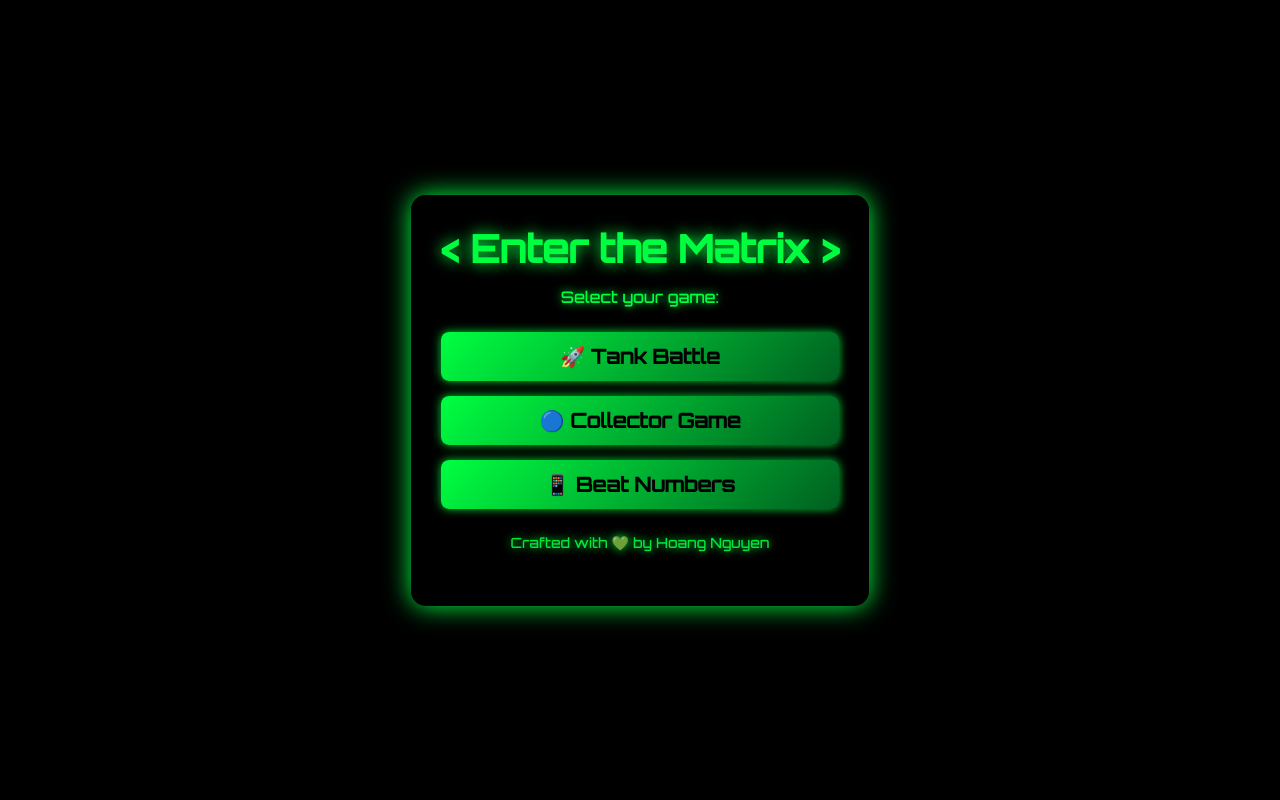
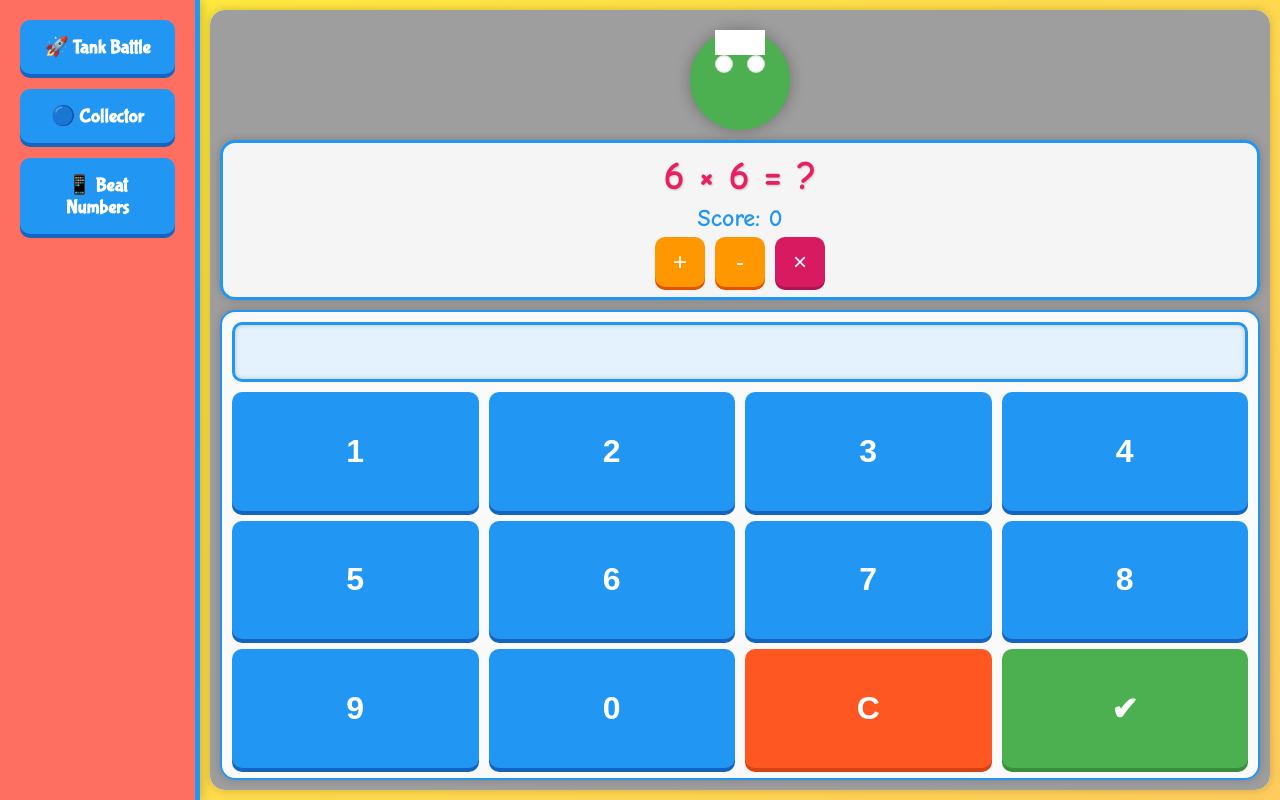
Before and after one commit to icjustin/icjustin, a plain HTML site: page index.html in a window 1280 px wide. Drawn offline with Linux system fonts and the light colour scheme.

Commit message:
Update index.html

```diff
--- a/index.html
+++ b/index.html
@@ -3,158 +3,127 @@
 <head>
   <meta charset="UTF-8">
   <meta name="viewport" content="width=device-width, initial-scale=1.0">
-    <title>Game Hub - Matrix Edition</title>
-    <link rel="preconnect" href="https://fonts.googleapis.com">
-    <link rel="preconnect" href="https://fonts.gstatic.com" crossorigin>
-    <link href="https://fonts.googleapis.com/css2?family=Orbitron:wght@500&display=swap" rel="stylesheet">
+  <title>Game Hub - Kids Edition</title>
+  <link href="https://fonts.googleapis.com/css2?family=Bubblegum+Sans&display=swap" rel="stylesheet">
   <style>
     * {
       margin: 0;
       padding: 0;
       box-sizing: border-box;
     }
-
-        body, html {
+    html, body {
+      height: 100vh;
+      width: 100vw;
+      font-family: 'Bubblegum Sans', sans-serif;
+      background: linear-gradient(135deg, #ffeb3b, #ffcc5c);
+      color: #333;
+      touch-action: manipulation;
+      display: flex;
+      flex-direction: column;
+    }
+    #appContainer {
+      display: flex;
+      height: 100%;
       width: 100%;
-            height: 100%;
-            overflow: hidden;
-            display: flex;
-            justify-content: center;
-            align-items: center;
-            font-family: 'Orbitron', monospace;
-            color: #00FF41;
-            background-color: #000;
-            position: relative;
     }
-
-        canvas {
-            position: absolute;
-            top: 0;
-            left: 0;
-            width: 100%;
-            height: 100%;
-            z-index: -1;
-        }
-
-        .container {
-            backdrop-filter: blur(5px);
-            background: rgba(0, 0, 0, 0.7);
-            border-radius: 15px;
-            box-shadow: 0 0 25px #00FF41;
-            padding: 30px;
-            max-width: 500px;
-            text-align: center;
-            animation: pulseGlow 2s infinite alternate;
-        }
-
-        @keyframes pulseGlow {
-            from { box-shadow: 0 0 10px #00FF41; }
-            to { box-shadow: 0 0 30px #00FF41; }
-        }
-
-        h1 {
-            font-size: 38px;
-            margin-bottom: 15px;
-            text-shadow: 0 0 15px #00FF41;
-        }
-
-        p {
-            font-size: 16px;
-            margin-bottom: 25px;
-            text-shadow: 0 0 10px #00FF41;
-        }
-
-        .links {
+    #sidebar {
+      width: 200px;
+      background: #ff6f61;
+      padding: 20px;
       display: flex;
       flex-direction: column;
       gap: 15px;
+      border-right: 5px solid #2196f3;
+      box-shadow: 2px 0 10px rgba(0, 0, 0, 0.2);
+      transition: all 0.3s ease-in-out;
+    }
+    .game-link {
+      display: block;
+      padding: 15px;
+      font-size: 1.2rem;
+      font-weight: bold;
+      color: #fff;
+      background: #2196f3;
+      text-decoration: none;
+      border-radius: 10px;
+      transition: transform 0.3s, background 0.3s;
+      box-shadow: 0 4px #1565c0;
+      text-align: center;
+      cursor: pointer;
+    }
+    .game-link:hover {
+      transform: scale(1.05);
+      background: #42a5f5;
+      box-shadow: 0 0 10px rgba(0, 0, 255, 0.5);
+    }
+    .game-link:active {
+      transform: translateY(2px);
+      box-shadow: 0 2px #1565c0;
+    }
+    #mainContent {
+      flex: 1;
+      padding: 10px;
+      display: flex;
+      flex-direction: column;
+      align-items: center;
+    }
+    #gameFrame {
+      width: 100%;
+      height: 100%;
+      border: none;
+      border-radius: 15px;
+      background: rgba(255, 255, 255, 0.95);
+      box-shadow: 0 0 10px rgba(0, 0, 0, 0.2);
     }
 
+    /* Mobile Styles */
+    @media (max-width: 768px) {
+      #appContainer {
+        flex-direction: column;
+      }
+      #sidebar {
+        width: 100%;
+        padding: 10px;
+        flex-direction: row;
+        justify-content: space-around;
+        position: fixed;
+        bottom: 0;
+        left: 0;
+        height: 60px;
+        border-right: none;
+        border-top: 5px solid #2196f3;
+        box-shadow: 0 -2px 10px rgba(0, 0, 0, 0.2);
+      }
       .game-link {
-            display: block;
-            padding: 12px;
-            font-size: 20px;
-            font-weight: bold;
-            color: #000;
-            background-image: linear-gradient(135deg, #00FF41, #005F20);
-            text-decoration: none;
-            border-radius: 8px;
-            transition: transform 0.3s, background-image 0.3s;
-            box-shadow: 0 0 10px rgba(0, 255, 65, 0.8);
+        font-size: 1rem;
+        padding: 10px;
+        flex: 1;
       }
-
-        .game-link:hover {
-            transform: scale(1.1);
-            background-image: linear-gradient(135deg, #005F20, #00FF41);
-            box-shadow: 0 0 20px rgba(0, 255, 65, 1);
+      #mainContent {
+        padding-bottom: 70px; /* Space for the bottom navigation */
       }
-
-        .footer {
-            margin-top: 25px;
-            font-size: 14px;
-            opacity: 0.9;
-        }
-
-        @media (max-width: 600px) {
-            .container {
-                width: 90%;
-                padding: 20px;
+      #gameFrame {
+        border-radius: 10px;
       }
     }
   </style>
 </head>
 <body>
-    <canvas id="matrixCanvas"></canvas>
-
-    <div class="container">
-        <h1>&lt; Enter the Matrix &gt;</h1>
-        <p>Select your game:</p>
-
-        <div class="links">
-            <a href="tank.html" class="game-link">🚀 Tank Battle</a>
-            <a href="collector.html" class="game-link">🔵 Collector Game</a>
-            <a href="calculator.html" class="game-link">📱 Beat Numbers</a>
+  <div id="appContainer">
+    <div id="sidebar">
+      <a class="game-link" onclick="loadGame('tank.html')">🚀 Tank Battle</a>
+      <a class="game-link" onclick="loadGame('collector.html')">🔵 Collector</a>
+      <a class="game-link" onclick="loadGame('calculator.html')">📱 Beat Numbers</a>
     </div>
-
-        <p class="footer">Crafted with 💚 by Hoang Nguyen</p>
+    <div id="mainContent">
+      <iframe id="gameFrame" src="calculator.html"></iframe>
+    </div>
   </div>
 
   <script>
-        const canvas = document.getElementById("matrixCanvas");
-        const ctx = canvas.getContext("2d");
-
-        canvas.width = window.innerWidth;
-        canvas.height = window.innerHeight;
-
-        const matrixChars = "アァカサタナハマヤャラワヲン0123456789";
-        const fontSize = 18;
-        const columns = Math.floor(canvas.width / fontSize);
-        const drops = Array(columns).fill(0);
-
-        function drawMatrix() {
-            ctx.fillStyle = "rgba(0, 0, 0, 0.05)";
-            ctx.fillRect(0, 0, canvas.width, canvas.height);
-
-            ctx.fillStyle = "#00FF41";
-            ctx.font = fontSize + "px monospace";
-
-            for (let i = 0; i < drops.length; i++) {
-                const text = matrixChars.charAt(Math.floor(Math.random() * matrixChars.length));
-                ctx.fillText(text, i * fontSize, drops[i] * fontSize);
-
-                if (drops[i] * fontSize > canvas.height && Math.random() > 0.975) {
-                    drops[i] = 0;
+    function loadGame(gameUrl) {
+      document.getElementById('gameFrame').src = gameUrl;
     }
-                drops[i]++;
-            }
-        }
-
-        setInterval(drawMatrix, 45);
-
-        window.addEventListener('resize', () => {
-            canvas.width = window.innerWidth;
-            canvas.height = window.innerHeight;
-        });
   </script>
 </body>
 </html>
```
Lines whose indentation alone changed are shown as unchanged.
